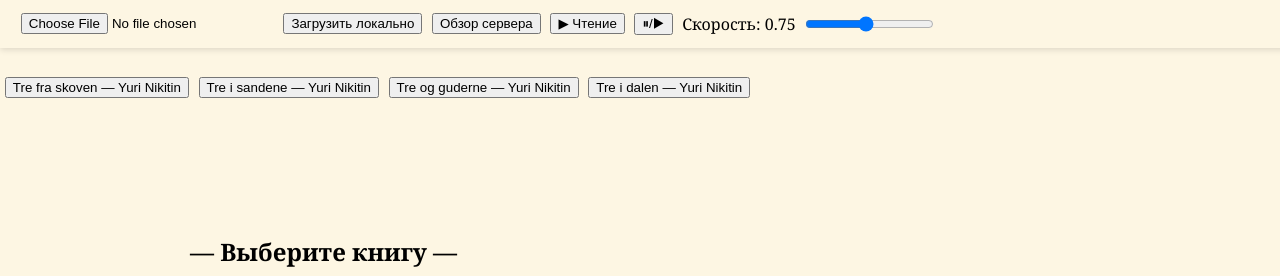
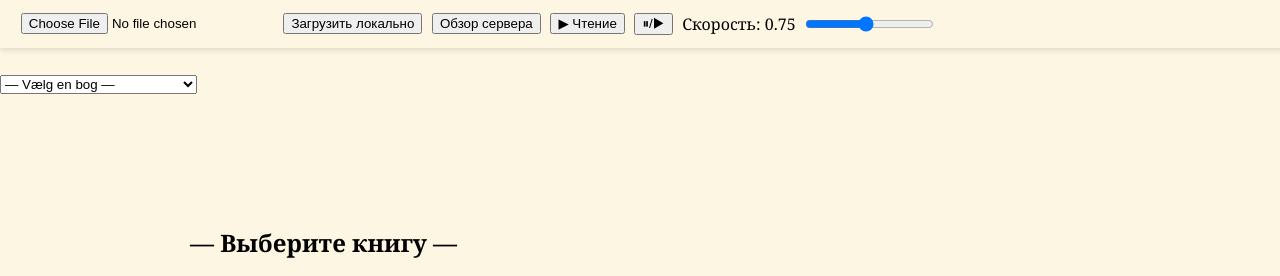
Before and after one commit to VolorMQ/Bog, a plain HTML site: page index.html in a window 1280 px wide. Both pictures are taken after a click on the button "Обзор сервера". Drawn offline with Linux system fonts and the light colour scheme.

Commit message:
Add files via upload

```diff
--- a/index.html
+++ b/index.html
@@ -80,6 +80,7 @@ loadLocalBtn.onclick = ()=>{
 };
 
 // --- Обзор файлов на сервере ---
+// --- Список книг для выпадающего меню ---
 const serverBooks = [
   { file: "1.json", title: "Tre fra skoven — Yuri Nikitin" },
   { file: "2.json", title: "Tre i sandene — Yuri Nikitin" },
@@ -87,23 +88,36 @@ const serverBooks = [
   { file: "4.json", title: "Tre i dalen — Yuri Nikitin" }
 ];
 
+// Создаём <select> внутри serverFiles
 loadServerBtn.onclick = () => {
-  serverFiles.innerHTML = "";
+  serverFiles.innerHTML = ""; // очищаем
+  const select = document.createElement("select");
+  const defaultOption = document.createElement("option");
+  defaultOption.textContent = "— Vælg en bog —";
+  defaultOption.value = "";
+  select.appendChild(defaultOption);
+
   serverBooks.forEach(b => {
-    const btn = document.createElement("button");
-    btn.textContent = b.title;
-    btn.onclick = async () => {
-      try {
-        const resp = await fetch(b.file);
-        const text = await resp.text();
-        processText(text, b.file);
-      } catch(e) {
-        alert("Fejl ved indlæsning af fil: " + e);
-      }
-    };
-    serverFiles.appendChild(btn);
+    const opt = document.createElement("option");
+    opt.value = b.file;
+    opt.textContent = b.title;
+    select.appendChild(opt);
   });
+
+  select.onchange = async () => {
+    if (!select.value) return;
+    try {
+      const resp = await fetch(select.value);
+      const text = await resp.text();
+      processText(text, select.value);
+    } catch(e) {
+      alert("Fejl ved indlæsning af fil: " + e);
+    }
+  };
+
+  serverFiles.appendChild(select);
 };
+
 
 function processText(text, filename){
   const lines=text.split(/\r?\n/).filter(l=>l.trim());
```
